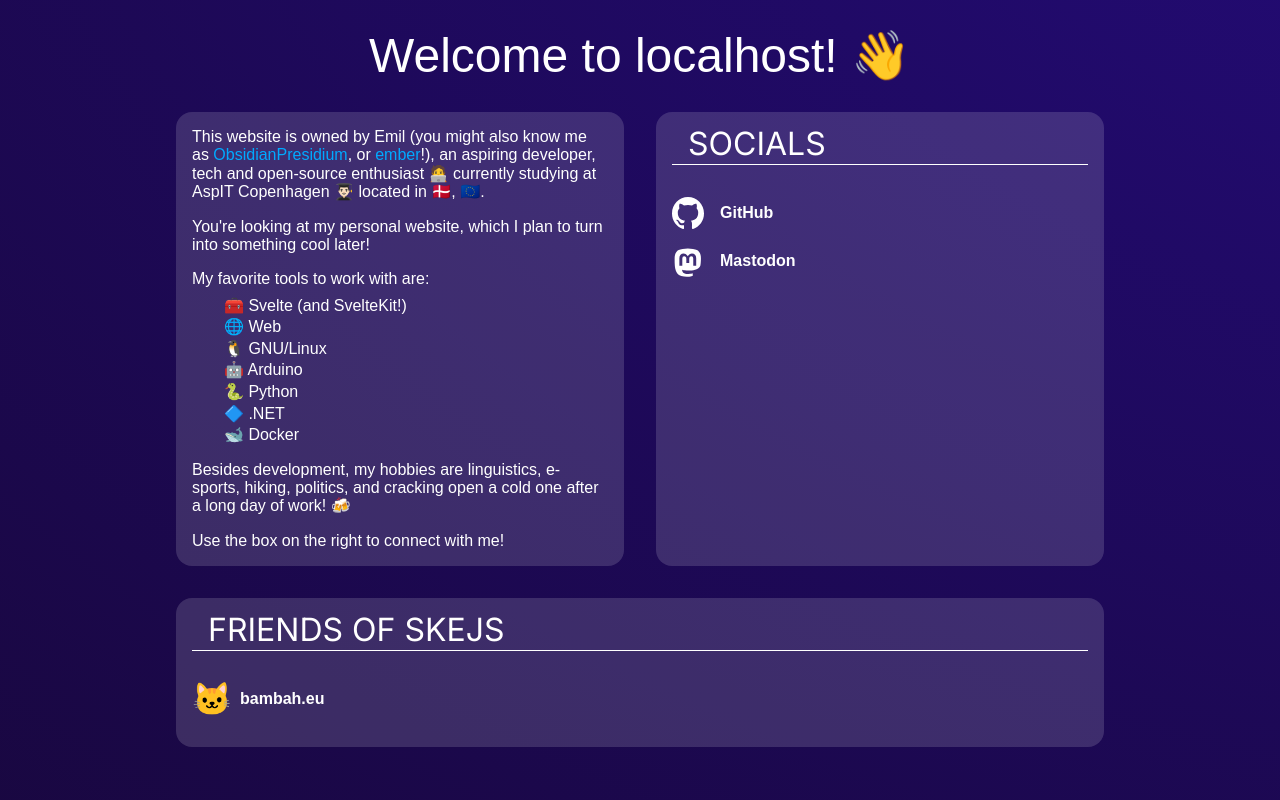
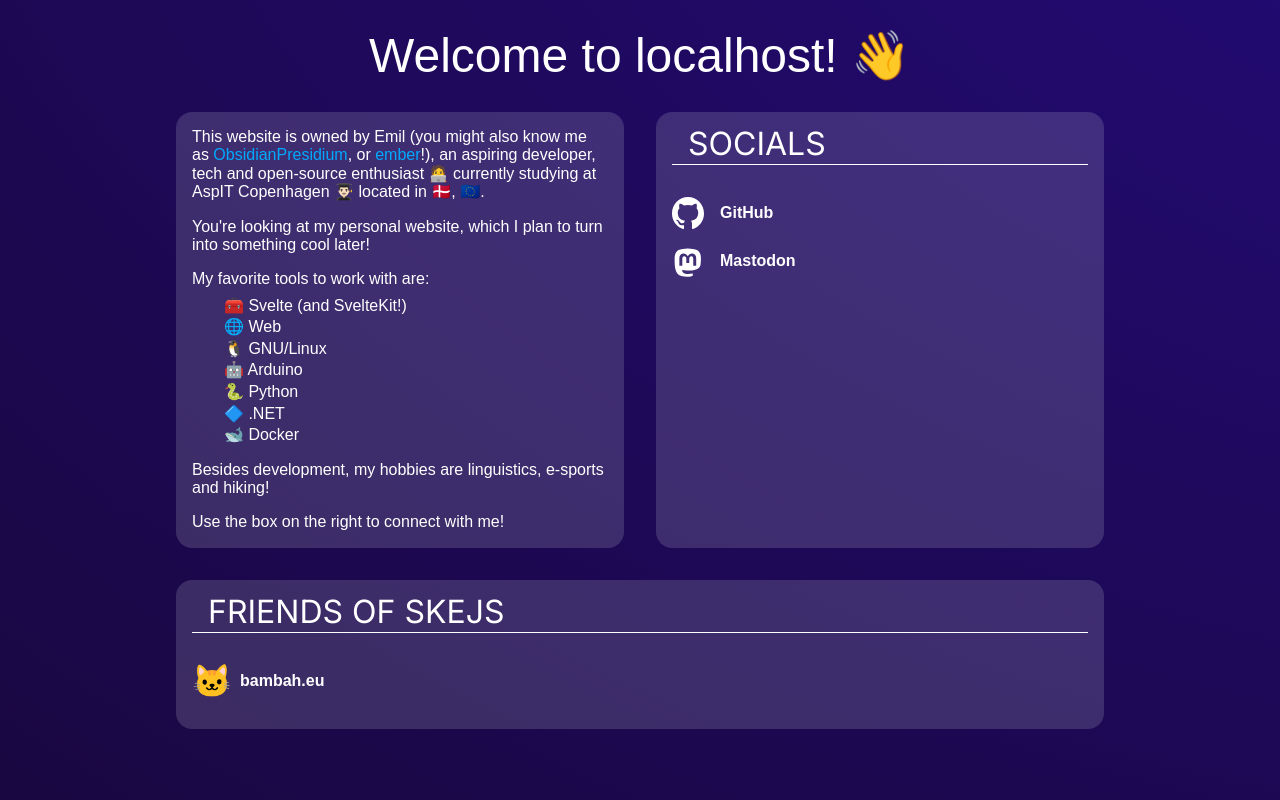
Before and after one commit to ObsidianPresidium/skejs.eu-v2, a SvelteKit app: page / in a window 1280 px wide. Built offline with nearby package versions, Linux system fonts and the light colour scheme; a web font is replaced by a local one.

Commit message:
feat: remove some hobbies

```diff
--- a/src/routes/+page.svelte
+++ b/src/routes/+page.svelte
@@ -267,7 +267,7 @@
                 <li>🔷 .NET</li>
                 <li>🐋 Docker</li>
             </ul>
-            <p>Besides development, my hobbies are linguistics, e-sports, hiking, politics, and cracking open a cold one after a long day of work! 🍻<p>
+            <p>Besides development, my hobbies are linguistics, e-sports and hiking!<p>
             <p>Use the box {socialsBoxRelativePosition} to connect with me!</p>
         </div>
         <div class="socials-box item">
```
